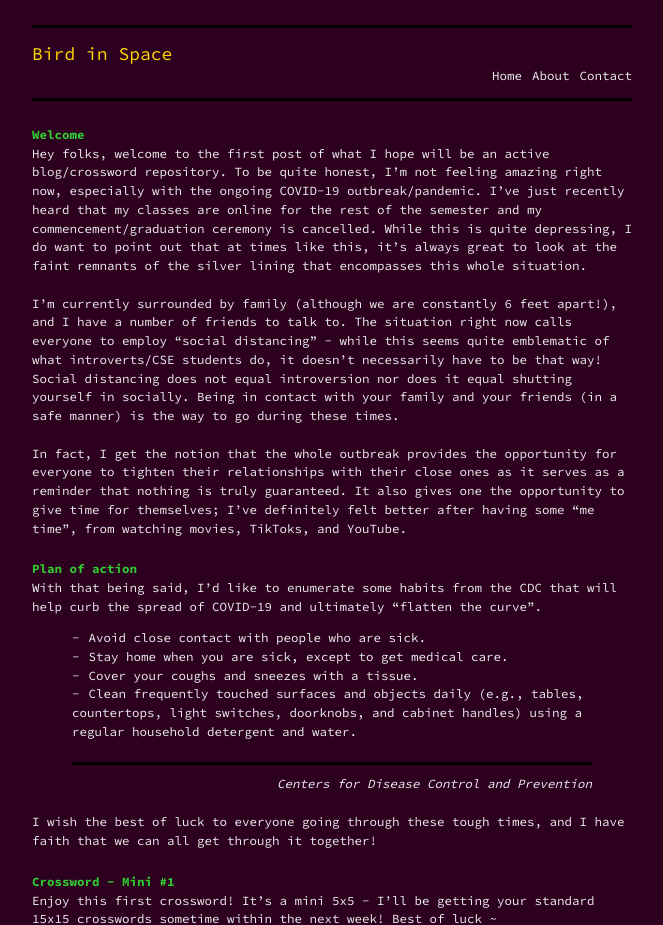
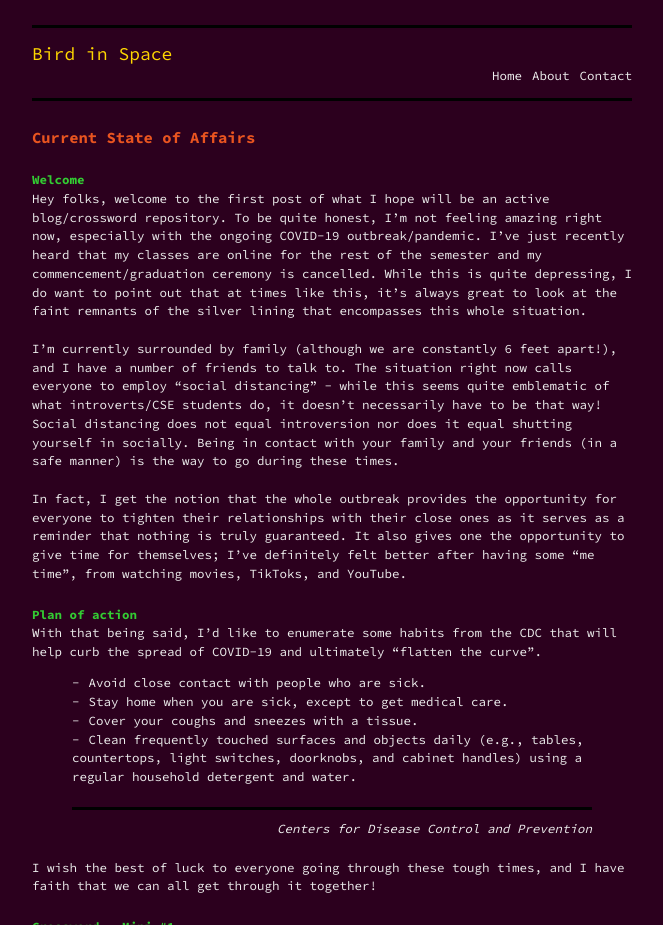
Before and after one commit to briankal99/birdinspace, a Jekyll site: the page built from _posts/2020-03-16-current-state-of-affairs.markdown, in a window 1280 px wide, cut to the strip 0-925 px from the top of the page. Shown: the whole strip, without its empty margins (308-971 px from the left). Built offline with Jekyll 4.4.1, drawn with Linux system fonts in a browser that asks for light colours.

Commit message:
adding post titles to posts

```diff
--- a/_posts/2020-03-16-current-state-of-affairs.markdown
+++ b/_posts/2020-03-16-current-state-of-affairs.markdown
@@ -4,6 +4,7 @@ title:  "Current State of Affairs"
 date:   2020-03-16 19:30:00 +0600
 categories:
 ---
+#### Current State of Affairs
 
 # Welcome
 Hey folks, welcome to the first post of what I hope will be an active blog/crossword repository. To be quite honest, I'm not feeling amazing right now, especially with the ongoing COVID-19 outbreak/pandemic. I've just recently heard that my classes are online for the rest of the semester and my commencement/graduation ceremony is cancelled. While this is quite depressing, I do want to point out that at times like this, it's always great to look at the faint remnants of the silver lining that encompasses this whole situation. <br><br>
--- a/_posts/2020-03-17-passing-time.markdown
+++ b/_posts/2020-03-17-passing-time.markdown
@@ -4,6 +4,7 @@ title:  "Passing Time"
 date:   2020-03-17 15:00:00 +0600
 categories:
 ---
+#### Passing Time
 
 # Current status
 Hey folks, gonna keep this pretty short. School's starting tomorrow at Zoom University and I can't wait! Turns out that only two out of my four classes are planning to use Zoom, so that's not so bad! However, I'll constantly be in a video call from 2:00-7:30PM tomorrow, and that's pretty dreadful. Luckily I only have to do this on Mondays and Wednesdays, so the rest of the week is pretty light.
--- a/_sass/base.scss
+++ b/_sass/base.scss
@@ -15,7 +15,8 @@ $container-max-width:  600px !default;
  * Global
  */
 body { background-color: var(--background-color);  margin: 0 auto;  padding: 0;  font-family: $base-font-family;  font-size: $base-font-size;  color: var(--text-color);  text-align: left;  line-height: $base-line-height !important; }
-h1, h2, h3, h4, h5, h6 { font-size: $base-font-size;  margin: 0px;  margin-top: 22px;  font-weight: bold;  color: #33cc33; }
+h1, h2, h3 { font-size: $base-font-size;  margin: 0px;  margin-top: 22px;  font-weight: bold;  color: #33cc33; }
+h4, h5, h6 { font-size: 15.5px;  margin: 0px;  margin-top: 22px;  font-weight: bold;  color: #E95420; }
 p, ul, ol { margin: 0px;  color: var(--text-color); }
 a { text-decoration: underline;  color: var(--link-color); }
 a:hover { color: var(--background-color); background-color: var(--base-color); }
```
